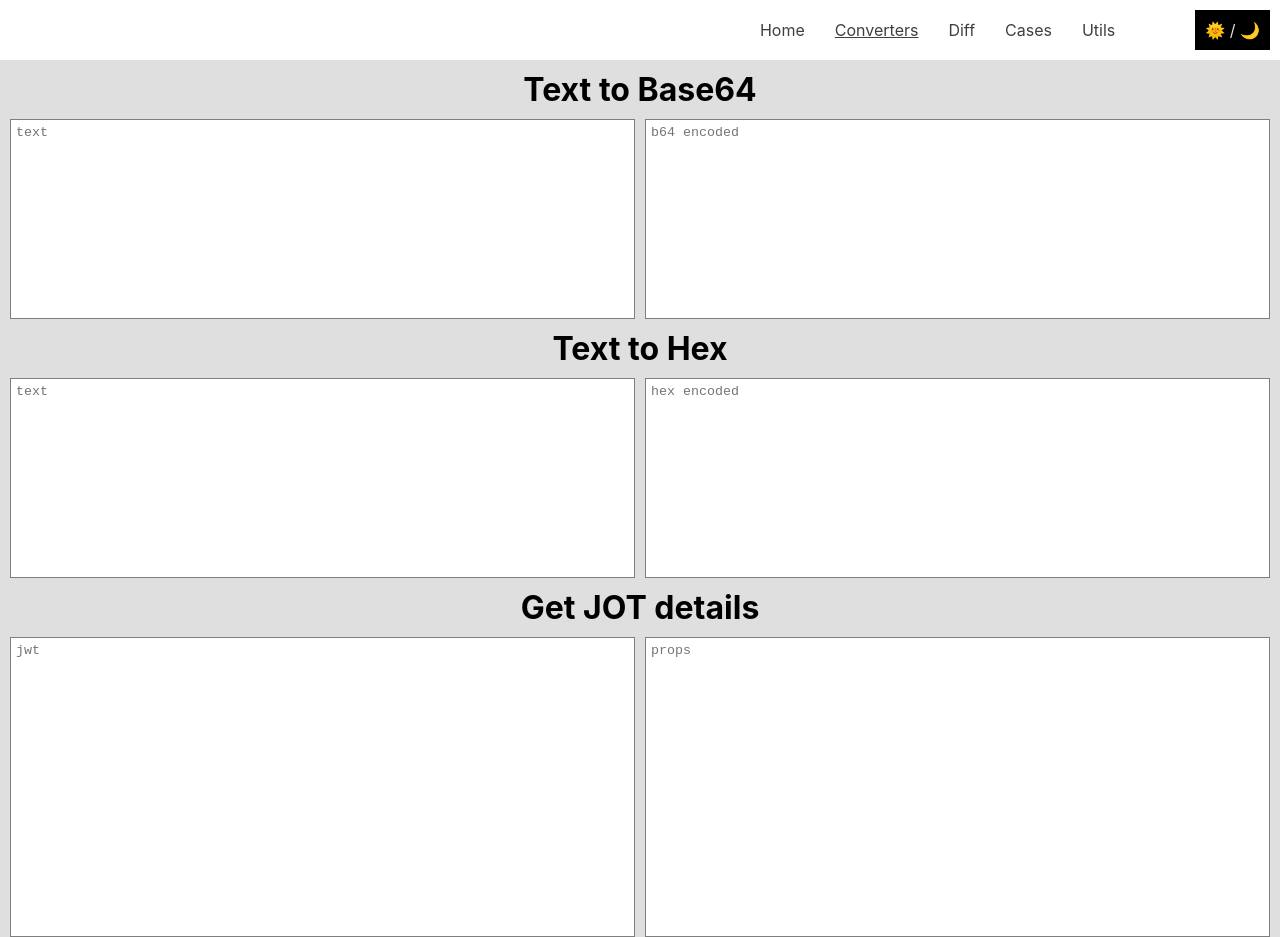
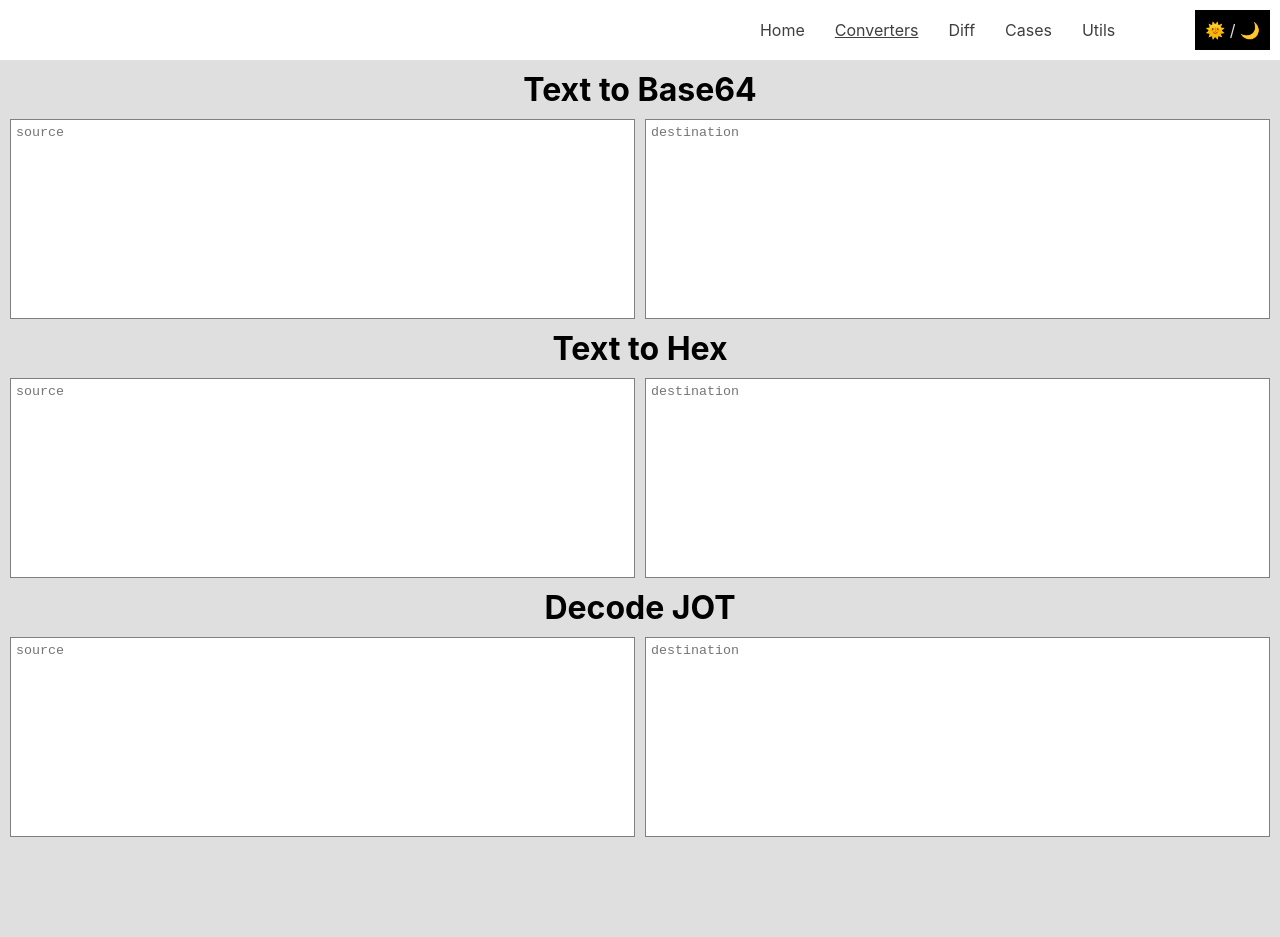
Before and after one commit to ravenscar/pauls-tools, a React (Create React App) app: page /converters in a window 1280 px wide. After the commit the page ends 837 px from the top, so only its background shows below. Built offline with nearby package versions, Linux system fonts and the light colour scheme.

Commit message:
hoist up the basic converter ui component

```diff
--- a/src/pages/page-converters.tsx
+++ b/src/pages/page-converters.tsx
@@ -1,6 +1,35 @@
 import React from 'react';
 import {Area, Column, Heading, Row} from './style-helpers';
 import {useSerialize} from '../storage/cache';
+
+const Converter = (props: {
+	heading: string;
+	error?: any;
+	srcValue: string;
+	onChangeSrc?: React.ChangeEventHandler<HTMLTextAreaElement>;
+	destValue: string;
+	onChangeDest?: React.ChangeEventHandler<HTMLTextAreaElement>;
+}) => (
+	<>
+		<Heading>{props.heading}</Heading>
+		<Row>
+			<Area
+				flex={1}
+				placeholder='source'
+				min-height='200px'
+				onChange={props.onChangeSrc}
+				value={props.srcValue}
+			/>
+			<Area
+				flex={1}
+				placeholder='destination'
+				min-height='200px'
+				onChange={props.onChangeDest}
+				value={props.destValue}
+			/>
+		</Row>
+	</>
+);
 
 const Converters = () => {
 	const [b64Text, setB64Text] = React.useState(atob(''));
@@ -114,59 +143,33 @@ const Converters = () => {
 
 	return (
 		<Column>
-			<Heading>Text to Base64</Heading>
-			<Row>
-				<Area
-					flex={1}
-					placeholder='text'
-					min-height='200px'
-					onChange={handleB64TextChange}
-					value={b64Text}
-				/>
-				<Area
-					flex={1}
-					placeholder='b64 encoded'
-					min-height='200px'
-					onChange={handleB64Change}
-					value={b64}
-				/>
-			</Row>
-
-			<Heading>Text to Hex</Heading>
-			<Row>
-				<Area
-					flex={1}
-					placeholder='text'
-					min-height='200px'
-					onChange={handleHexTextChange}
-					value={hexText}
-				/>
-				<Area
-					flex={1}
-					placeholder='hex encoded'
-					min-height='200px'
-					onChange={handleHexChange}
-					value={hex}
-				/>
-			</Row>
-
-			<Heading>Get JOT details</Heading>
-			<Row>
-				<Area
-					flex={1}
-					placeholder='jwt'
-					min-height='300px'
-					onChange={handleJotChange}
-					value={jot}
-				/>
-				<Area
-					flex={1}
-					placeholder='props'
-					min-height='300px'
-					onChange={handleJotPropsChange}
-					value={jotProps}
-				/>
-			</Row>
+			<Converter
+				{...{
+					heading: 'Text to Base64',
+					srcValue: b64Text,
+					destValue: b64,
+					onChangeSrc: handleB64TextChange,
+					onChangeDest: handleB64Change,
+				}}
+			/>
+			<Converter
+				{...{
+					heading: 'Text to Hex',
+					srcValue: hexText,
+					destValue: hex,
+					onChangeSrc: handleHexTextChange,
+					onChangeDest: handleHexChange,
+				}}
+			/>
+			<Converter
+				{...{
+					heading: 'Decode JOT',
+					srcValue: jot,
+					destValue: jotProps,
+					onChangeSrc: handleJotChange,
+					onChangeDest: handleJotPropsChange,
+				}}
+			/>
 		</Column>
 	);
 };
```
